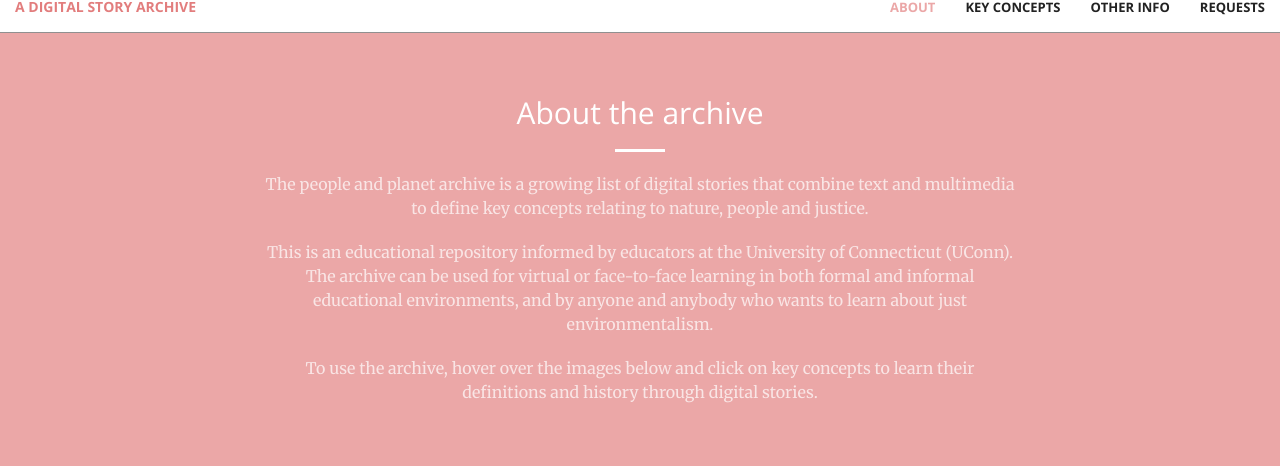
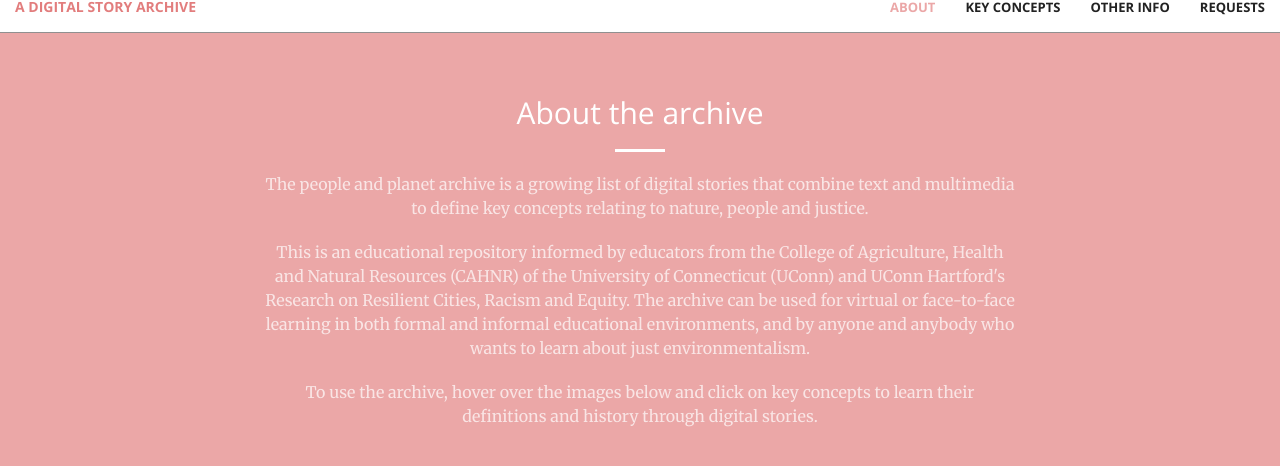
Before and after one commit to peopleandplanet/peopleandplanet.github.io, a Jekyll site: the page built from index.html, in a window 1280 px wide and 900 px high, scrolled down 886 px, cut to the strip 18-518 px from the top of the window. Shown: the top 466 px of the strip. Built offline with Jekyll 4.4.1, drawn with Linux system fonts in a browser that asks for light colours.

Commit message:
Update call-to-action.html

```diff
--- a/_includes/call-to-action.html
+++ b/_includes/call-to-action.html
@@ -5,7 +5,7 @@
                 <h2 class="section-heading">About the archive</h2>
                 <hr class="light">
                 <p class="text-faded">The people and planet archive is a growing list of digital stories that combine text and multimedia to define key concepts relating to nature, people and justice.</p>
-                <p class="text-faded">This is an educational repository informed by educators at the University of Connecticut (UConn). The archive can be used for virtual or face-to-face learning in both formal and informal educational environments, and by anyone and anybody who wants to learn about just environmentalism.</p>
+                <p class="text-faded">This is an educational repository informed by educators from the College of Agriculture, Health and Natural Resources (CAHNR) of the University of Connecticut (UConn) and UConn Hartford's Research on Resilient Cities, Racism and Equity. The archive can be used for virtual or face-to-face learning in both formal and informal educational environments, and by anyone and anybody who wants to learn about just environmentalism.</p>
                 <p class="text-faded">To use the archive, hover over the images below and click on key concepts to learn their definitions and history through digital stories.</p>
                 <p class="text-faded"> </p>
             </div>
```
